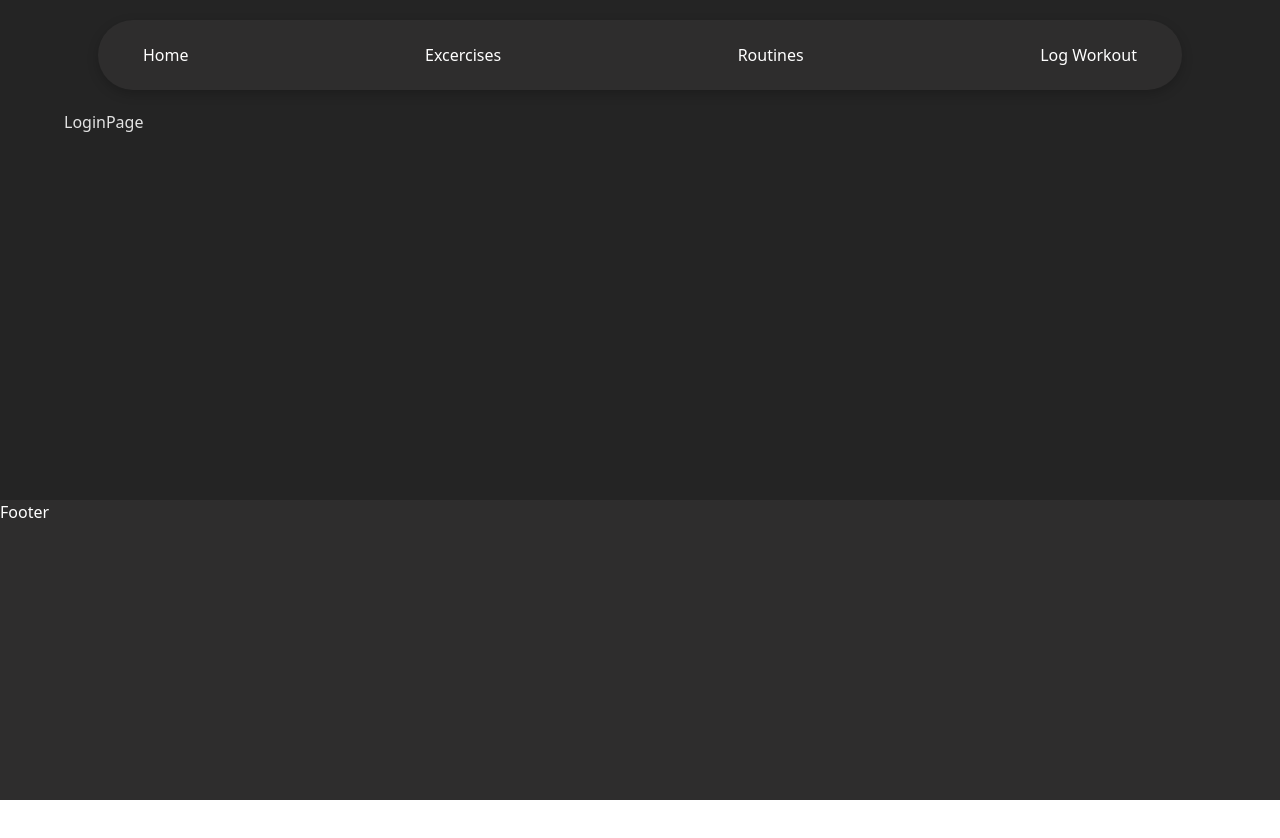
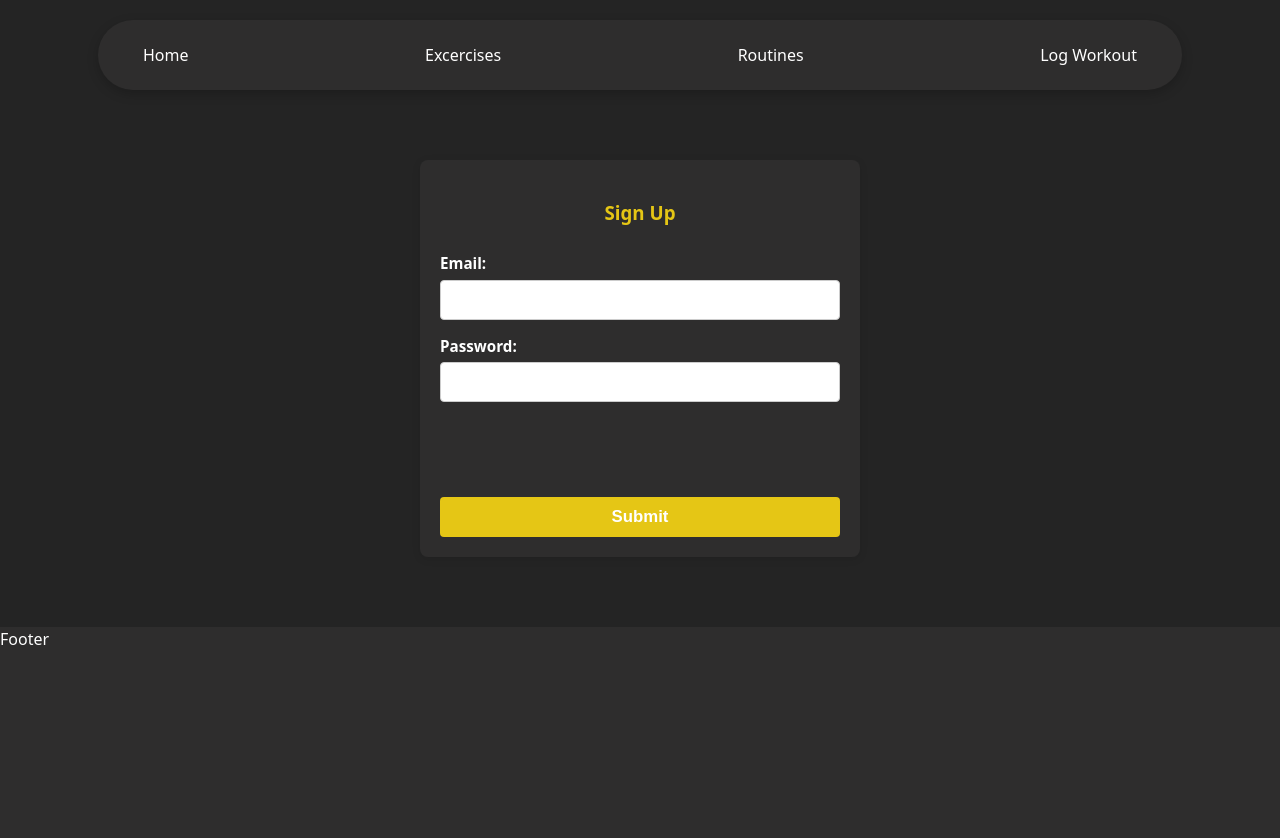
Before and after one commit to SoniaV007/gym-buddy, a React (Vite) app in the folder react-frontend/: page /login in a window 1280 px wide. Shown: the top 838 px of the page. Before the commit the page ends 800 px from the top, so only its background shows below. Built offline with nearby package versions, Linux system fonts and the light colour scheme.

Commit message:
adding AUTHENTICATION

```diff
--- a/react-frontend/package.json
+++ b/react-frontend/package.json
@@ -12,6 +12,7 @@
   "dependencies": {
     "react": "^19.1.0",
     "react-dom": "^19.1.0",
+    "react-hook-form": "^7.60.0",
     "react-router-dom": "^7.7.0"
   },
   "devDependencies": {
--- a/react-frontend/src/App.tsx
+++ b/react-frontend/src/App.tsx
@@ -1,11 +1,14 @@
 import './App.css'
 import { RouterProvider } from 'react-router-dom'
 import router from './router'
+import AuthContextProvider from './context/AuthContextProvider'
 
 function App() {
 
   return (
-     <RouterProvider router={router}/>
+    <AuthContextProvider>
+      <RouterProvider router={router}/>
+    </AuthContextProvider>
   )
 }
 
--- /dev/null
+++ b/react-frontend/src/components/MyProfile.tsx
@@ -0,0 +1,18 @@
+import React from 'react'
+import { useAuthContext } from '../context/AuthContextProvider'
+import type { UserDetails } from '../interfaces/user/user';
+
+const MyProfile = () => {
+    const authContext = useAuthContext();
+    const user : UserDetails | null = authContext.user;
+
+  return (
+    <div>
+        Profile
+        Name: {user?.name}
+        EMail: {user?.email}
+    </div>
+  )
+}
+
+export default MyProfile
--- /dev/null
+++ b/react-frontend/src/context/AuthContextProvider.tsx
@@ -0,0 +1,38 @@
+import React, {createContext, useContext, useState, type ReactNode } from 'react'
+import type { UserDetails } from '../interfaces/user/user'
+
+interface AuthContextInterface{
+    isLoggedIn : boolean,
+    setLoggedInStatus : (status : boolean) => void,
+    user : UserDetails | null,
+    setUserData : (data : UserDetails) => void,
+}
+
+const AutherisationContext = createContext<AuthContextInterface | undefined>(undefined);
+
+const AuthContextProvider = ({ children }: { children: ReactNode }) => {
+    const [isLoggedIn, setIsLoggedIn] = useState<boolean>(false);
+    const [user, setUserData] = useState<UserDetails | null>(null);
+
+    const authObject : AuthContextInterface = {
+        isLoggedIn : isLoggedIn,
+        setLoggedInStatus : setIsLoggedIn,
+        user : user,
+        setUserData : setUserData
+    }
+
+  return (
+    <AutherisationContext.Provider value={authObject}>
+        {children}
+    </AutherisationContext.Provider>
+  )
+}
+
+export default AuthContextProvider;
+
+export const useAuthContext = () => {
+  const context = useContext(AutherisationContext);
+  if(!context)     throw new Error('useAuthContext must be used within an AuthContextProvider');
+  return context;
+
+}
--- /dev/null
+++ b/react-frontend/src/interfaces/user/user.tsx
@@ -0,0 +1,9 @@
+export interface UserCredentials {
+    email: string;
+    password: string
+}
+
+export interface UserDetails {
+    name: string,
+    email: string;
+}
--- a/react-frontend/src/layouts/RootLayout.tsx
+++ b/react-frontend/src/layouts/RootLayout.tsx
@@ -2,11 +2,18 @@ import Footer from '../components/Footer'
 import { Outlet } from 'react-router-dom'
 import Navbar from '../components/Navbar'
 import "./root.css"
+import MyProfile from '../components/MyProfile'
+import { useAuthContext } from '../context/AuthContextProvider'
 
 const RootLayout = () => {
+  const authContext = useAuthContext();
+  const isLoggedIn : boolean= authContext.isLoggedIn;
   return (
     <div className="root-layout">
+      <div className='header'>
       <Navbar />
+      {isLoggedIn && <MyProfile />}
+      </div>
       <main className="content">
         <Outlet />
       </main>
--- a/react-frontend/src/pages/LoginPage.tsx
+++ b/react-frontend/src/pages/LoginPage.tsx
@@ -1,9 +1,58 @@
-import React from 'react'
+import { useForm } from 'react-hook-form';
+import './login.css'
+import { useNavigate } from 'react-router-dom';
+import type { UserCredentials} from '../interfaces/user/user';
 
-const LoginPage = () => {
+function LoginPage() {
+  const navigate = useNavigate();
+
+  const { register, handleSubmit, reset } = useForm<UserCredentials>();
+
+  const onSubmit = (data: UserCredentials) => {
+    const Data = localStorage.getItem("userData");
+    if(!Data) {
+      alert(`No user found! Please sign up`);
+      navigate("/signup");
+      return;
+    }
+    else {
+      const userData = JSON.parse(Data);
+      if(data.password === userData.password) {
+        alert(`Login successful!`);
+        navigate("/");
+      }
+      else alert(`Wrong Password! Try again.`);
+      reset({password : '' })
+
+    }
+  };
+
   return (
-    <div>LoginPage</div>
-  )
+    <div className='signup-form-container'>
+      <h3>Sign Up</h3>
+      <form onSubmit={handleSubmit(onSubmit)} className="signup-form">
+        <div>
+          <label htmlFor="email">Email:</label>
+          <input
+            type="email"
+            id="email"
+            {...register('email', { required: 'Email is required', pattern: /^\S+@\S+$/i })}
+          />
+        </div>
+        <div>
+          <label htmlFor="password">Password:</label>
+          <input
+            type="password"
+            id="password"
+            {...register('password', { required: 'password is required'})}
+          />
+        </div>
+        <button type="submit">
+          Submit
+        </button>
+      </form>
+    </div>
+  );
 }
 
-export default LoginPage
+export default LoginPage;
--- a/react-frontend/src/pages/SignupPage.tsx
+++ b/react-frontend/src/pages/SignupPage.tsx
@@ -1,9 +1,55 @@
-import React from 'react'
+import { useForm } from 'react-hook-form';
+import './signup.css'
 
-const SignupPage = () => {
-  return (
-    <div>SignupPage</div>
-  )
+// Define the type for your form's data
+export interface SignUpData {
+  name: string;
+  email: string;
+  password: string
 }
 
-export default SignupPage
+function SignupPage() {
+  const { register, handleSubmit } = useForm<SignUpData>();
+
+  const onSubmit = (data: SignUpData) => {
+    localStorage.setItem("userData", JSON.stringify(data));
+    alert(`Signup successful!\nName: ${data.name}\nEmail: ${data.email}`);
+  };
+
+  return (
+    <div className='signup-form-container'>
+      <h3>Sign Up</h3>
+      <form onSubmit={handleSubmit(onSubmit)} className="signup-form">
+        <div>
+          <label htmlFor="name">Name:</label>
+          <input
+            type="text"
+            id="name"
+            {...register('name', { required: true, maxLength: 20 })}
+          />
+        </div>
+        <div>
+          <label htmlFor="email">Email:</label>
+          <input
+            type="email"
+            id="email"
+            {...register('email', { required: 'Email is required', pattern: /^\S+@\S+$/i })}
+          />
+        </div>
+        <div>
+          <label htmlFor="password">Password:</label>
+          <input
+            type="password"
+            id="password"
+            {...register('password', { required: 'password is required'})}
+          />
+        </div>
+        <button type="submit">
+          Submit
+        </button>
+      </form>
+    </div>
+  );
+}
+
+export default SignupPage;
--- /dev/null
+++ b/react-frontend/src/pages/login.css
@@ -0,0 +1,68 @@
+/* Container for the entire form */
+.signup-form-container {
+    max-width: 400px;
+    margin: 50px auto;
+    padding: 20px;
+    background-color: #2e2d2d;
+    border-radius: 8px;
+    box-shadow: 0 2px 8px rgba(0,0,0,0.1);
+    background-color: #2e2d2d; /* Added a background color for clarity */
+  }
+
+  /* Header for the form */
+  .signup-form-container h3 {
+    text-align: center;
+    margin-bottom: 25px;
+    color: #e5c615;
+  }
+
+  /* The form itself */
+  .signup-form {
+    display: flex;
+    flex-direction: column;
+    gap: 15px;
+  }
+
+  /* Styles for the label text */
+  .signup-form label {
+    display: block; /* Make label take full width above input */
+    margin-bottom: 5px; /* Space between label and input */
+    color: #ffffff;
+    font-weight: bold;
+    font-size: 0.95em;
+  }
+
+  /* Styles for all input fields */
+  .signup-form input[type="text"],
+  .signup-form input[type="email"],
+  .signup-form input[type="password"] {
+    width: 100%;
+    padding: 10px;
+    border: 1px solid #ccc;
+    border-radius: 4px;
+    box-sizing: border-box; /* Include padding in width */
+    font-size: 1em;
+  }
+
+  .signup-form input:focus {
+    outline: none; /* Remove default outline */
+    box-shadow: 0 0 0 5px r#e5c615;
+  }
+
+  /* Styles for the submit button */
+  .signup-form button[type="submit"] {
+    padding: 10px 15px;
+    margin-top: 80px;
+    background-color: #e5c615; /* A nice blue for signup */
+    color: white;
+    border: none;
+    border-radius: 4px;
+    cursor: pointer;
+    font-size: 1.05em;
+    font-weight: bold;
+    transition: background-color 0.2s ease; /* Smooth transition on hover */
+  }
+
+  .signup-form button[type="submit"]:hover {
+    background-color: #e5c615; /* Darker blue on hover */
+  }
--- /dev/null
+++ b/react-frontend/src/pages/signup.css
@@ -0,0 +1,68 @@
+/* Container for the entire form */
+.signup-form-container {
+    max-width: 400px;
+    margin: 50px auto;
+    padding: 20px;
+    background-color: #2e2d2d;
+    border-radius: 8px;
+    box-shadow: 0 2px 8px rgba(0,0,0,0.1);
+    background-color: #2e2d2d; /* Added a background color for clarity */
+  }
+
+  /* Header for the form */
+  .signup-form-container h3 {
+    text-align: center;
+    margin-bottom: 25px;
+    color: #e5c615;
+  }
+
+  /* The form itself */
+  .signup-form {
+    display: flex;
+    flex-direction: column;
+    gap: 15px;
+  }
+
+  /* Styles for the label text */
+  .signup-form label {
+    display: block; /* Make label take full width above input */
+    margin-bottom: 5px; /* Space between label and input */
+    color: #ffffff;
+    font-weight: bold;
+    font-size: 0.95em;
+  }
+
+  /* Styles for all input fields */
+  .signup-form input[type="text"],
+  .signup-form input[type="email"],
+  .signup-form input[type="password"] {
+    width: 100%;
+    padding: 10px;
+    border: 1px solid #ccc;
+    border-radius: 4px;
+    box-sizing: border-box; /* Include padding in width */
+    font-size: 1em;
+  }
+
+  .signup-form input:focus {
+    outline: none; /* Remove default outline */
+    box-shadow: 0 0 0 5px r#e5c615;
+  }
+
+  /* Styles for the submit button */
+  .signup-form button[type="submit"] {
+    padding: 10px 15px;
+    margin-top: 80px;
+    background-color: #e5c615; /* A nice blue for signup */
+    color: white;
+    border: none;
+    border-radius: 4px;
+    cursor: pointer;
+    font-size: 1.05em;
+    font-weight: bold;
+    transition: background-color 0.2s ease; /* Smooth transition on hover */
+  }
+
+  .signup-form button[type="submit"]:hover {
+    background-color: #e5c615; /* Darker blue on hover */
+  }
```
Also changed, not shown: 1 other file (tests, documents, lock files or other folders).
